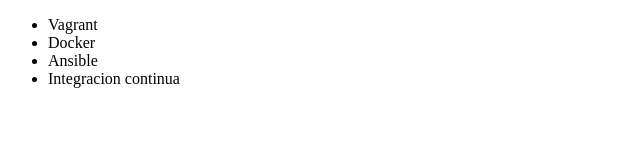
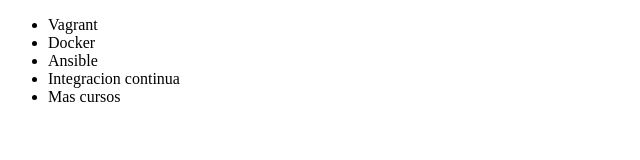
Before and after one commit to DraJessicaBonilla/encriptador, a plain HTML site: page index.html in a window 1280 px wide. Shown: the full height of the page, 0-640 px from the left. Drawn offline with Linux system fonts and the light colour scheme.

Commit message:
agregando una linea

```diff
--- a/index.html
+++ b/index.html
@@ -10,6 +10,7 @@
          <li> Docker </li>
          <li> Ansible </li>
          <li> Integracion continua </li>
+         <li> Mas cursos </li>
      </ul>
 </body>
 </html>
```
